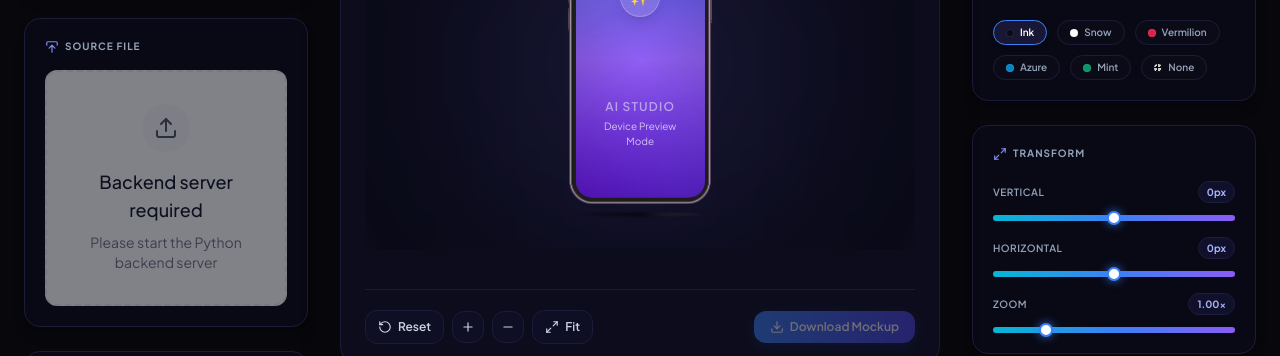
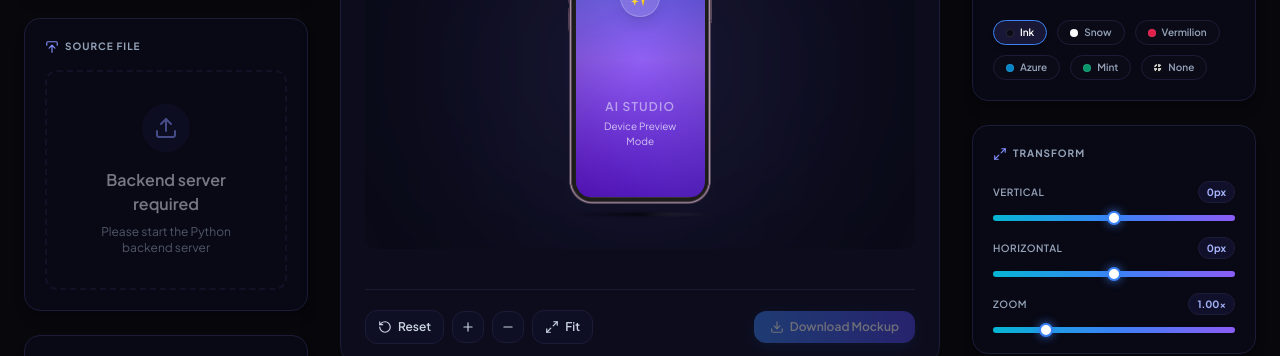
Before and after one commit to ehtesham2806/Resource_Generative_AI, a React (Vite) app in the folder project/frontend/: page / in a window 1280 px wide. Shown: the part 390-746 px from the top of the page. Built offline with nearby package versions, Linux system fonts and the light colour scheme; no server answers.

Commit message:
feat: add FileUpload component with drag-and-drop support for images and PDFs

```diff
--- a/project/frontend/src/components/FileUpload.tsx
+++ b/project/frontend/src/components/FileUpload.tsx
@@ -51,12 +51,12 @@ export const FileUpload: React.FC<FileUploadProps> = ({ onFileSelect, isLoading,
     <div className="w-full max-w-md mx-auto">
       <div
         className={`
-          relative border-2 border-dashed rounded-xl p-8 text-center transition-all duration-300
+          relative border-2 border-dashed rounded-xl p-8 text-center transition-all duration-300 group
           ${isDragOver && !isDisabled
-            ? 'border-blue-500 bg-blue-50 scale-105'
+            ? 'border-indigo-500 bg-indigo-500/10 scale-[1.02] shadow-[0_0_25px_rgba(99,102,241,0.15)]'
             : isDisabled
-            ? 'border-gray-200 bg-gray-50 opacity-50'
-            : 'border-gray-300 hover:border-gray-400 hover:bg-gray-50'
+            ? 'border-[#1c1c38] bg-[#0c0c1c]/40 opacity-50'
+            : 'border-indigo-500/30 bg-[#0c0c1c]/30 hover:border-indigo-500/70 hover:bg-indigo-500/5'
           }
           ${isDisabled ? 'cursor-not-allowed' : 'cursor-pointer'}
         `}
@@ -77,22 +77,22 @@ export const FileUpload: React.FC<FileUploadProps> = ({ onFileSelect, isLoading,
         <div className="space-y-4">
           <div className="flex justify-center space-x-2">
             <div className={`p-3 rounded-full transition-colors ${
-              isDragOver && !isDisabled ? 'bg-blue-100' : 'bg-gray-100'
+              isDragOver && !isDisabled ? 'bg-indigo-500/20 text-indigo-400' : 'bg-indigo-500/10 text-indigo-400 group-hover:bg-indigo-500/20'
             }`}>
-              <Upload className={`w-6 h-6 ${
-                isDragOver && !isDisabled ? 'text-blue-600' : 'text-gray-600'
-              }`} />
+              <Upload className="w-6 h-6" />
             </div>
           </div>
 
           <div>
-            <p className="text-lg font-medium text-gray-900 mb-2">
+            <p className={`text-base font-semibold transition-colors mb-2 ${
+              isDragOver && !isDisabled ? 'text-white' : 'text-slate-200 group-hover:text-white'
+            }`}>
               {isDisabled
                 ? (disabled ? 'Backend server required' : 'Processing...')
                 : 'Drop your file here or click to browse'
               }
             </p>
-            <p className="text-sm text-gray-500">
+            <p className="text-xs text-slate-400">
               {isDisabled
                 ? (disabled ? 'Please start the Python backend server' : 'Please wait while processing')
                 : 'Supports images (JPG, PNG, GIF) and PDF files'
@@ -101,13 +101,13 @@ export const FileUpload: React.FC<FileUploadProps> = ({ onFileSelect, isLoading,
           </div>
 
           {!isDisabled && (
-            <div className="flex justify-center space-x-4 text-xs text-gray-400">
-              <div className="flex items-center space-x-1">
-                <FileImage className="w-4 h-4" />
+            <div className="flex justify-center space-x-4 text-xs text-slate-400">
+              <div className="flex items-center space-x-1.5 hover:text-slate-300">
+                <FileImage className="w-3.5 h-3.5 text-indigo-400" />
                 <span>Images</span>
               </div>
-              <div className="flex items-center space-x-1">
-                <FileText className="w-4 h-4" />
+              <div className="flex items-center space-x-1.5 hover:text-slate-300">
+                <FileText className="w-3.5 h-3.5 text-indigo-400" />
                 <span>PDF</span>
               </div>
             </div>
```
